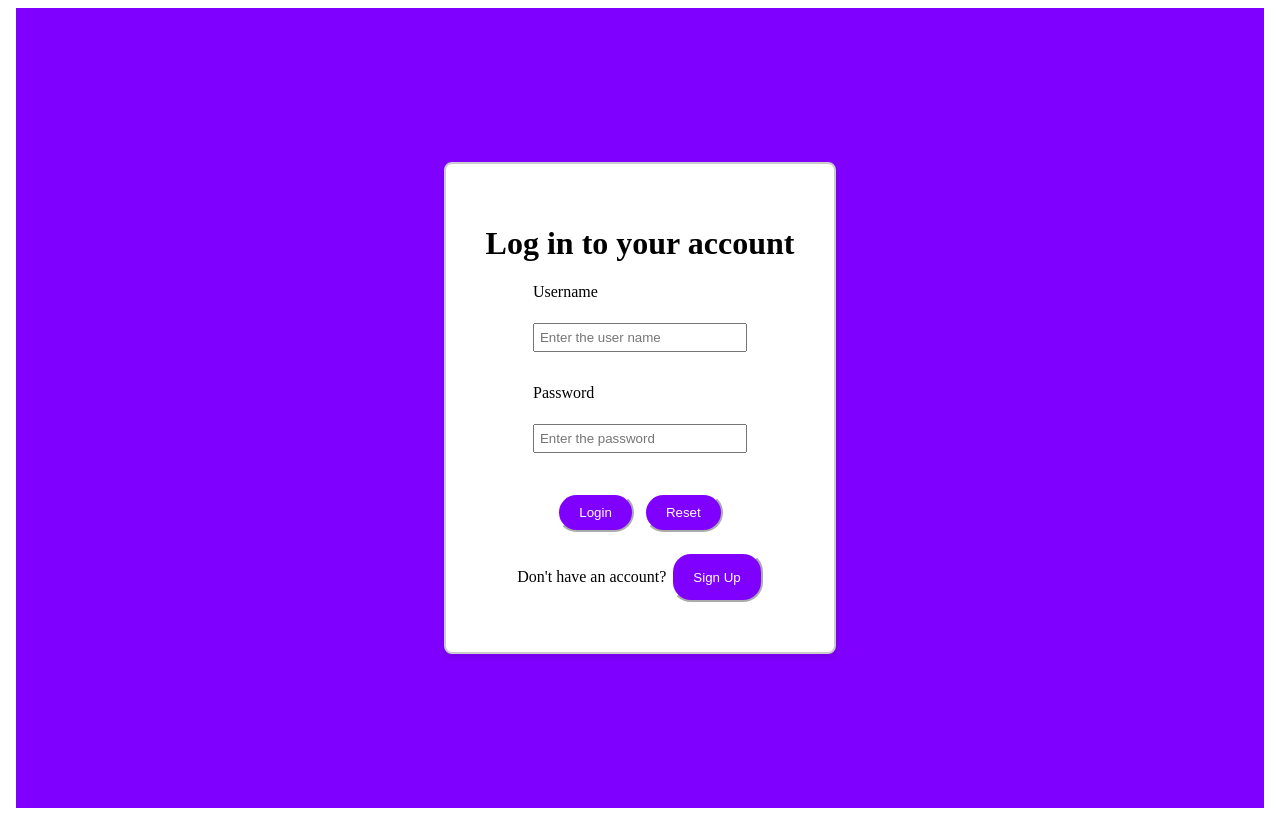
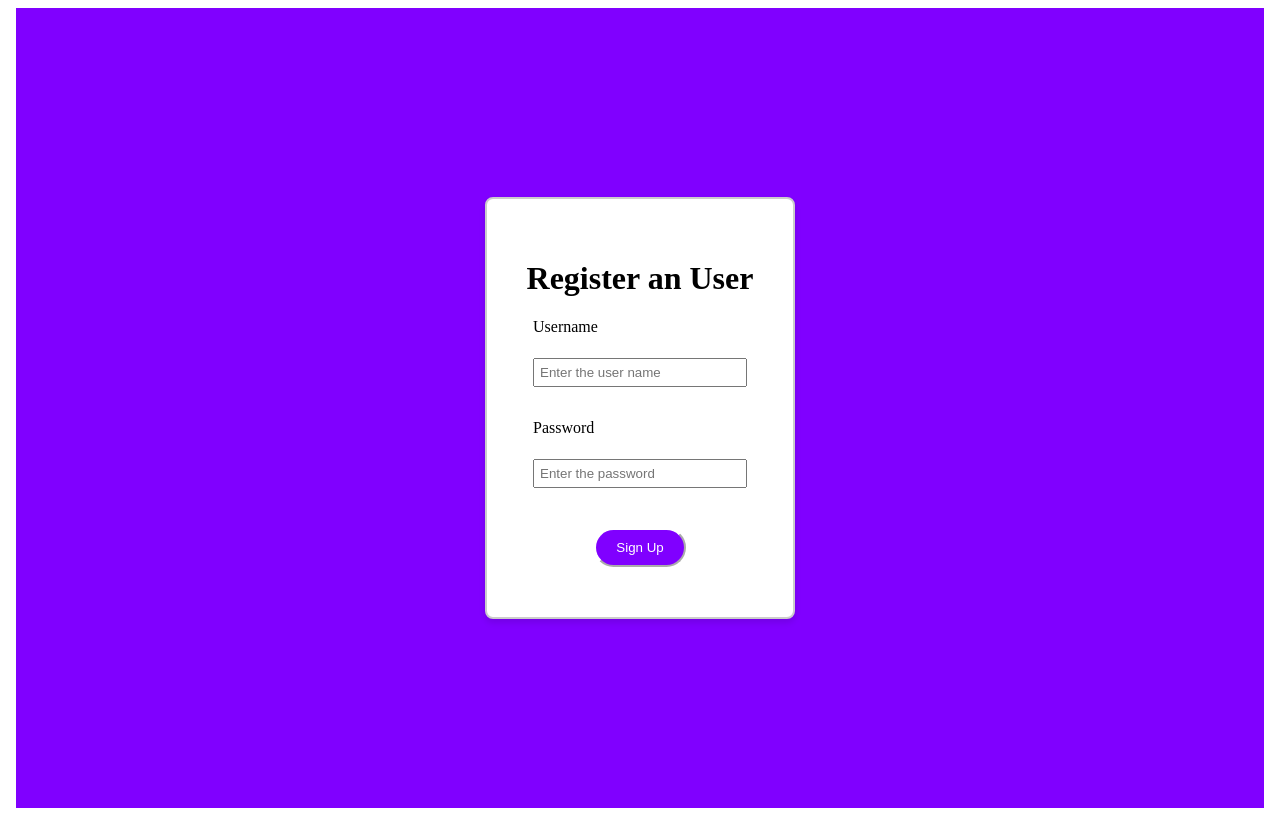
Before and after one commit to gokulkrishnanj/product-app-angular, an Angular app: page / in a window 1280 px wide. Built offline with nearby package versions, Linux system fonts and the light colour scheme.

Commit message:
Added signup component.

```diff
--- a/src/app/app.module.ts
+++ b/src/app/app.module.ts
@@ -4,17 +4,19 @@ import { BrowserModule } from '@angular/platform-browser';
 import { AppRoutingModule } from './app-routing.module';
 import { AppComponent } from './app.component';
 import { LoginComponentComponent } from './login-component/login-component.component';
+import { SignupComponent } from './signup/signup.component';
 
 @NgModule({
   declarations: [
     AppComponent,
-    LoginComponentComponent
+    LoginComponentComponent,
+    SignupComponent
   ],
   imports: [
     BrowserModule,
     AppRoutingModule
   ],
   providers: [],
-  bootstrap: [LoginComponentComponent]
+  bootstrap: [SignupComponent]
 })
 export class AppModule { }
--- /dev/null
+++ b/src/app/signup/signup.component.css
@@ -0,0 +1,47 @@
+.main {
+    display: flex;
+    justify-content: center;
+    align-items: center;
+    height: 100vh;
+    background-color: #8000FF;
+}
+
+.signup-form {
+    display: flex;
+    flex-direction: column;
+    justify-content: center;
+    align-items: center;
+    border: 2px solid #ccc;
+    border-radius: 8px;
+    box-shadow: 0 4px 6px rgba(0, 0, 0, 0.1);
+    padding: 40px;
+    max-width: 400px;
+    background-color: #fff;
+}
+
+input {
+    margin-bottom: 10px;
+    padding: 5px;
+    width: 200px;
+}
+
+.button {
+    margin: 10px;
+    display: flex;
+    gap: 10px;
+}
+
+.button button{
+    border-radius: 20px;
+    color: #fff;
+    border-color: #fff;
+    padding: 10px 20px;
+    background-color: #8000FF;
+}
+
+
+.signupform {
+    display: flex;
+    flex-direction: column;
+    gap: 2px;
+}
--- /dev/null
+++ b/src/app/signup/signup.component.html
@@ -0,0 +1,25 @@
+<!DOCTYPE html>
+<html>
+
+<head>
+    <title>Sign Up</title>
+</head>
+
+<body>
+    <div class="main">
+        <div class="signup-form">
+            <h1>Register an User</h1>
+            <form class="signupform">
+                <label for="username">Username</label><br>
+                <input type="text" id="username" name="username" placeholder="Enter the user name"><br>
+                <label for="password">Password</label><br>
+                <input type="password" id="password" name="password" placeholder="Enter the password"><br>
+            </form>
+            <div class="button">
+                <button type="submit">Sign Up</button>
+            </div>
+        </div>
+    </div>
+</body>
+
+</html>
--- /dev/null
+++ b/src/app/signup/signup.component.ts
@@ -0,0 +1,15 @@
+import { Component, OnInit } from '@angular/core';
+
+@Component({
+  selector: 'app-signup',
+  templateUrl: './signup.component.html',
+  styleUrls: ['./signup.component.css']
+})
+export class SignupComponent implements OnInit {
+
+  constructor() { }
+
+  ngOnInit(): void {
+  }
+
+}
--- a/src/index.html
+++ b/src/index.html
@@ -9,6 +9,7 @@
 </head>
 <body>
   <!-- <app-root></app-root> -->
-  <app-login-component></app-login-component>
+  <!-- <app-login-component></app-login-component> -->
+   <app-signup></app-signup>
 </body>
 </html>
```
Also changed, not shown: 1 other file (tests, documents, lock files or other folders).
